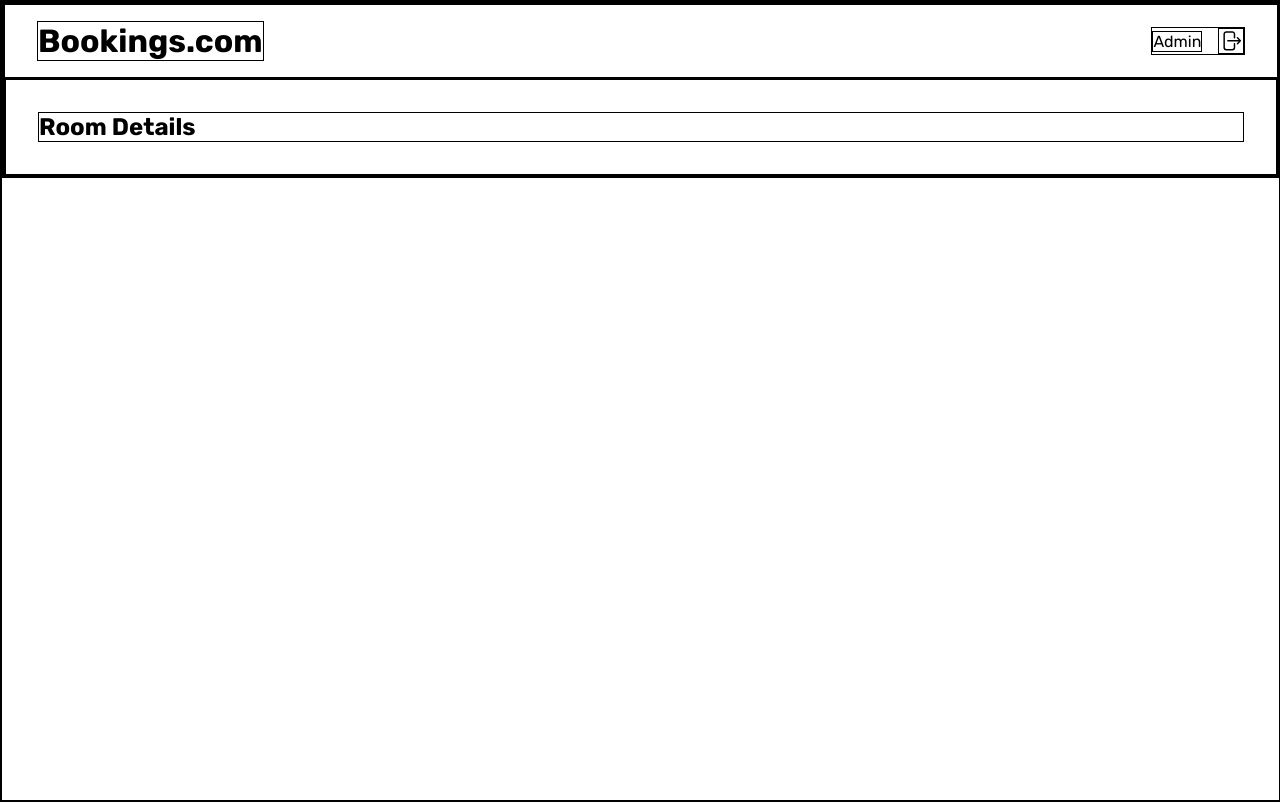
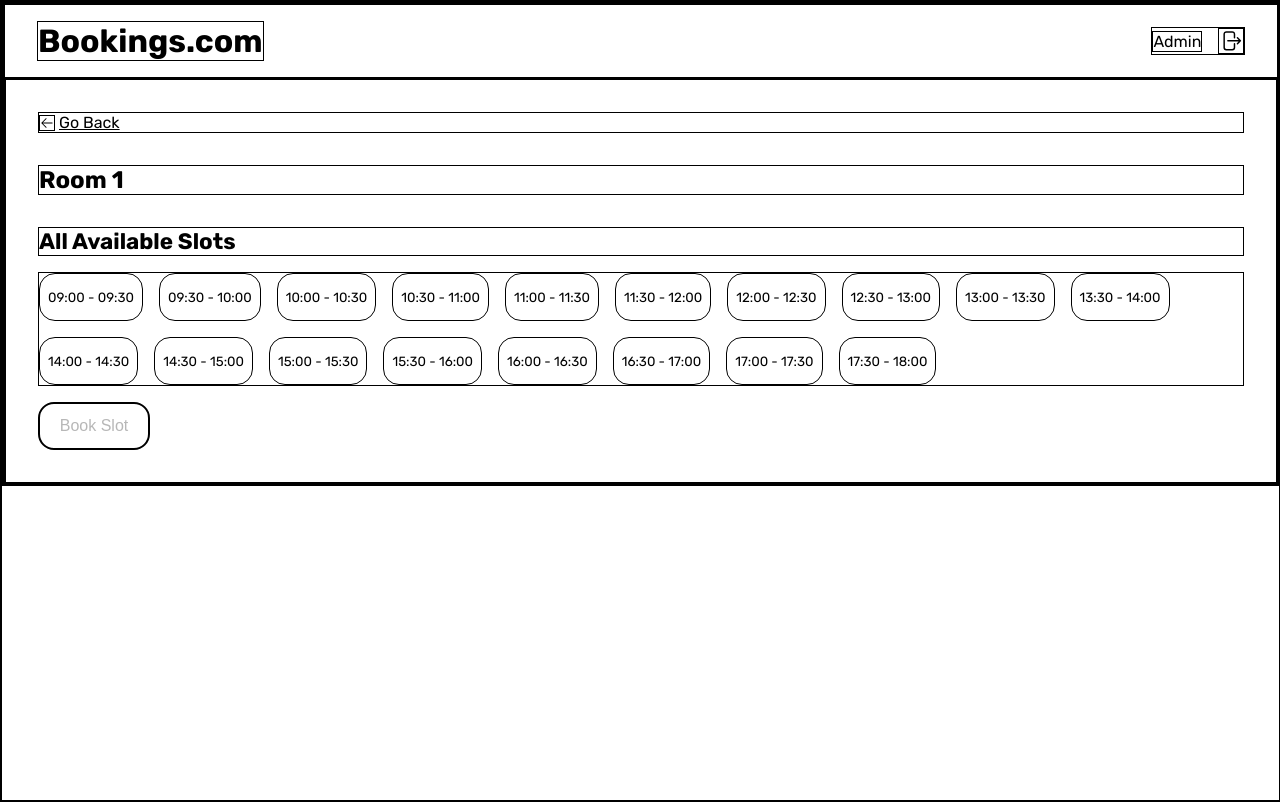
Before and after one commit to acgeoffrey/booking-system, a React (Vite) app: page /room/1 in a window 1280 px wide. Built offline with nearby package versions, Linux system fonts and the light colour scheme.

Commit message:
book slots

```diff
--- a/src/bookingSlice.js
+++ b/src/bookingSlice.js
@@ -36,11 +36,15 @@
               if (slot.id === action.payload.slotId) {
                 return {
                   ...slot,
-                  isTaken: action.payload.user,
+                  isTaken: state.currentUser,
                 };
+              } else {
+                return slot;
               }
             }),
           };
+        } else {
+          return room;
         }
       });
 
--- /dev/null
+++ b/src/components/Slot.jsx
@@ -0,0 +1,16 @@
+import styles from '../styles/room.module.css';
+
+function Slot({ slot, onSelect, isSelected }) {
+  // console.log(slot);
+  return (
+    <button
+      className={`${styles.slot} ${isSelected === slot.id ? 'active' : ''}`}
+      disabled={slot.isTaken}
+      onClick={() => onSelect(slot.id)}
+    >
+      {slot.time}
+    </button>
+  );
+}
+
+export default Slot;
--- a/src/data/rooms.js
+++ b/src/data/rooms.js
@@ -37,9 +37,9 @@
 while (i < dateEnd) {
   timeInterval.push({
     id,
-    time: `${i.toFormat('HH:mma')}-${i
+    time: `${i.toFormat('HH:mm')} - ${i
       .plus(durationInterval)
-      .toFormat('HH:mma')}`,
+      .toFormat('HH:mm')}`,
     isTaken: '',
   });
   i = i.plus(durationInterval);
--- a/src/pages/Room.jsx
+++ b/src/pages/Room.jsx
@@ -1,9 +1,54 @@
+import { Link, useParams } from 'react-router-dom';
 import styles from '../styles/room.module.css';
+import { useDispatch, useSelector } from 'react-redux';
+import Slot from '../components/Slot';
+import { useState } from 'react';
+import { bookRooms } from '../bookingSlice';
+import { HiArrowLeft } from 'react-icons/hi2';
 
 function Room() {
+  const params = useParams();
+  const dispatch = useDispatch();
+
+  const roomDetails = useSelector((state) =>
+    state.booking.rooms.find((item) => item.id === params.id)
+  );
+
+  const [selectSlot, setSelectSlot] = useState(null);
+  console.log(roomDetails);
+
+  function handleBook(e) {
+    e.preventDefault();
+    if (selectSlot)
+      dispatch(bookRooms({ id: roomDetails.id, slotId: selectSlot }));
+    setSelectSlot(null);
+  }
+
   return (
     <main className={styles.room}>
-      <h2>Room Details</h2>
+      <Link className='' to='/'>
+        <HiArrowLeft /> Go Back
+      </Link>
+      <h2>{roomDetails?.name}</h2>
+
+      <h4>All Available Slots</h4>
+      <div className={styles.allSlots}>
+        {roomDetails.slots.map((slot) => (
+          <Slot
+            key={slot.id}
+            slot={slot}
+            isSelected={selectSlot}
+            onSelect={setSelectSlot}
+          />
+        ))}
+      </div>
+      <button
+        className={styles.bookBtn}
+        onClick={handleBook}
+        disabled={!selectSlot}
+      >
+        Book Slot
+      </button>
     </main>
   );
 }
--- a/src/styles/dashboard.module.css
+++ b/src/styles/dashboard.module.css
@@ -36,6 +36,3 @@
   gap: 0.25rem;
   font-size: 1rem;
 }
-
-.room svg {
-}
--- a/src/styles/index.css
+++ b/src/styles/index.css
@@ -18,3 +18,7 @@
   display: flex;
   flex-direction: column;
 }
+
+.active {
+  background-color: orange;
+}
--- a/src/styles/room.module.css
+++ b/src/styles/room.module.css
@@ -1,3 +1,48 @@
 .room {
   padding: 2rem;
 }
+
+.room a {
+  margin-bottom: 2rem;
+  color: black;
+  display: flex;
+  align-items: center;
+  gap: 0.25rem;
+}
+
+.room h2 {
+  margin-bottom: 2rem;
+}
+
+.room h4 {
+  margin-bottom: 1rem;
+  font-size: 1.4rem;
+}
+
+.allSlots {
+  display: flex;
+  flex-wrap: wrap;
+  gap: 1rem;
+}
+
+.slot {
+  border: 1px solid black;
+  background-color: white;
+  font-family: inherit;
+  height: 3rem;
+  padding: 0.5rem;
+  border-radius: 1rem;
+  cursor: pointer;
+}
+
+.bookBtn {
+  font-size: inherit;
+  background-color: white;
+  border: 2px solid black;
+  margin-top: 1rem;
+  height: 3rem;
+  padding: 0.5rem;
+  width: 7rem;
+  border-radius: 1rem;
+  cursor: pointer;
+}
```
